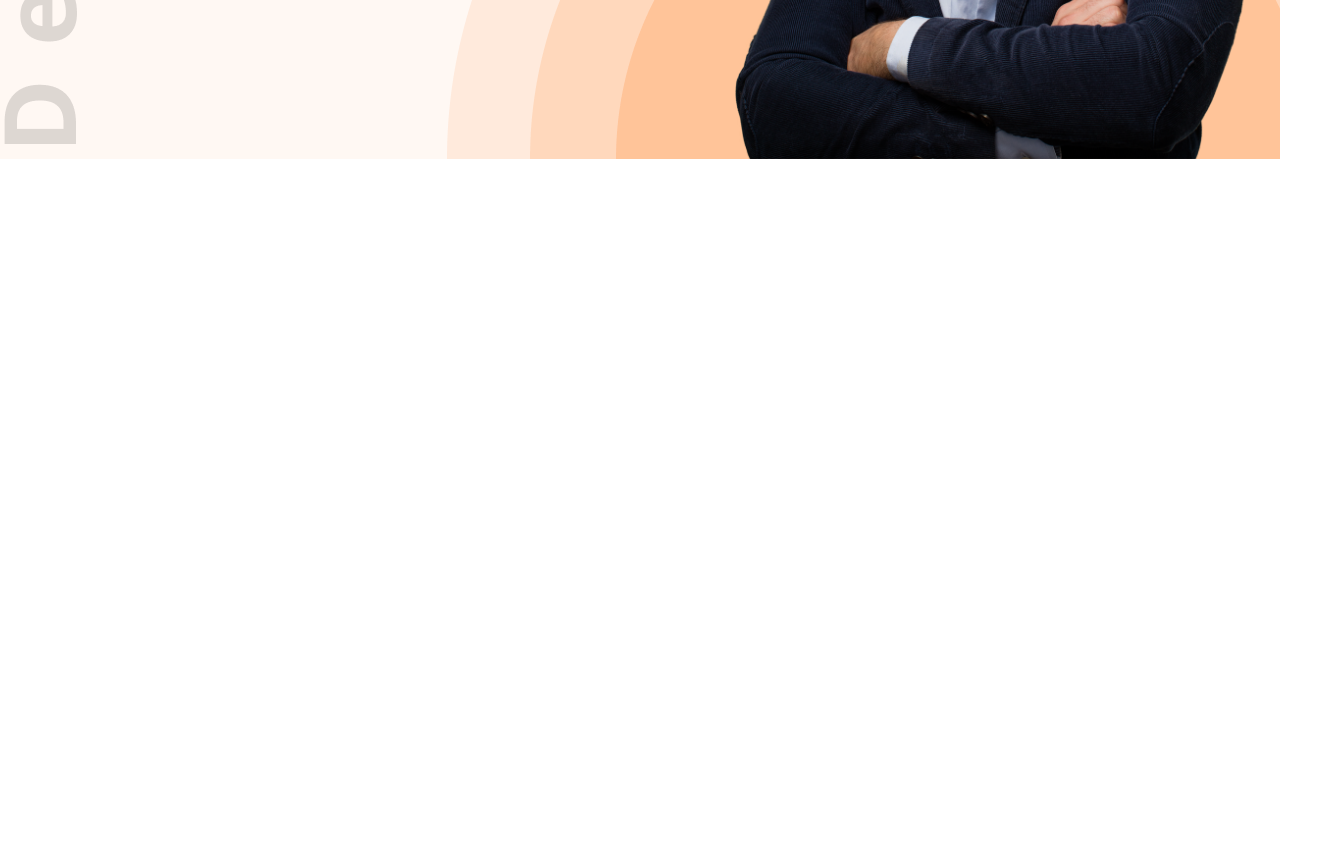
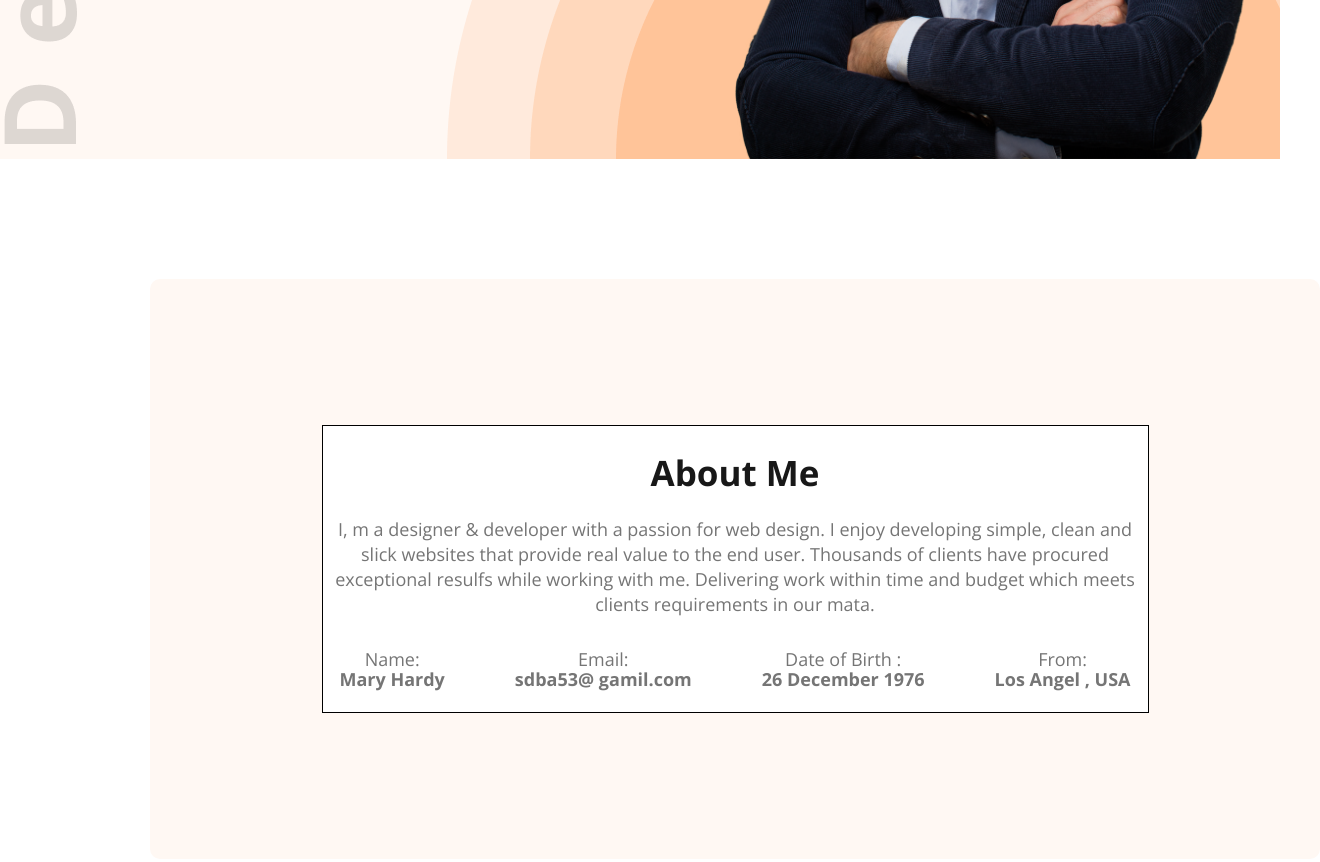
Before and after one commit to ZihadHossian/web-developer, a plain HTML site: page index.html in a window 1280 px wide. Shown: the part 619-1481 px from the top of the page, 1320 px wide, since content can reach past the window. Before the commit the page ends 800 px from the top, so only its background shows below. Drawn offline with nearby package versions, Linux system fonts and the light colour scheme.

Commit message:
section about done

```diff
--- a/index.html
+++ b/index.html
@@ -28,11 +28,37 @@
                 </div>
                 </div>
                  <img class="img" src="./images/hardy.png" alt="">
-
         </div>
     </header>
     <main>
-
+       <section class="section-about">
+        <header class="header-about">
+                 <div >
+                    <h1 class="about-heading">About Me</h1>
+                 </div>
+                 <div class="developer-spech">
+                    <p>I, m a designer & developer with a passion for web design. I enjoy developing simple, clean and slick websites that provide real value to the end user. Thousands of clients have procured exceptional resulfs while working with me. Delivering work within time and budget which meets clients requirements in our mata.</p>
+                 </div>
+                 <div class="developer-contact">
+                    <div >
+                        <h6 class="name-m">Name:</h6>
+                        <p class="from-marry">Mary Hardy </p>
+                    </div>
+                    <div>
+                        <h6 class="name-m">Email:</h6>
+                        <p class="from-marry"> sdba53@ gamil.com</p>
+                    </div>
+                    <div>
+                        <h6 class="name-m">Date of Birth :</h6>
+                        <p class="from-marry"> 26 December 1976</p>
+                    </div>
+                    <div>
+                        <h6 class="name-m"> From: </h6>
+                        <p class="from-marry">Los Angel , USA</p>
+                    </div>
+                 </div>
+                </header>
+        </section>
     </main>
     <footer>
 
--- a/style/style.css
+++ b/style/style.css
@@ -109,6 +109,74 @@ line-height: 26px;
 text-align: left;
 padding-bottom: 30px;
 }
-#con{
- color: azure;
+/* style section */
+.section-about{
+    display: flex;
+    justify-content: center;
+    align-items: center;
+    font-family: Open Sans;
+    width: 1140px;
+    height: 550px;
+    margin: 120px 150px 120px 150px;
+    border-radius: 10px;
+background: rgb(255, 248, 243);
+padding: 15px 15px 15px 15px;
 }
+.header-about{
+    width: 827px;
+    height: 288px;
+    left: 386px;
+    top: 1098px;
+    display: flex;
+    justify-content: center;
+    align-items: center;
+    box-sizing: border-box;
+    flex-direction: column;
+border: 1px solid rgb(0, 0, 0);
+background: rgb(255, 255, 255);
+}
+.about-heading{
+    color: rgb(24, 24, 24);
+font-family: Open Sans;
+font-size: 35px;
+font-weight: 700;
+line-height: 48px;
+letter-spacing: 0%;
+text-align: center;
+}
+.developer-spech{
+    color: rgb(117, 117, 117);
+font-family: Open Sans;
+padding-top: 20px;
+font-size: 18px;
+font-weight: 400;
+line-height: 25px;
+letter-spacing: 0%;
+text-align: center;
+}
+.developer-contact{
+    padding-top: 32px;
+    display: flex;
+    justify-content: center;
+    gap: 70px;
+    align-items: center;
+    padding-bottom: -50px;
+}
+.name-m{
+    color: rgb(117, 117, 117);
+font-family: Open Sans;
+font-size: 18px;
+font-weight: 400;
+line-height: 20px;
+letter-spacing: 0%;
+text-align: center;
+}
+.from-marry{
+    color: rgb(117, 117, 117);
+font-family: Open Sans;
+font-size: 18px;
+font-weight: 700;
+line-height: 20px;
+letter-spacing: 0%;
+text-align: center;
+}
```
